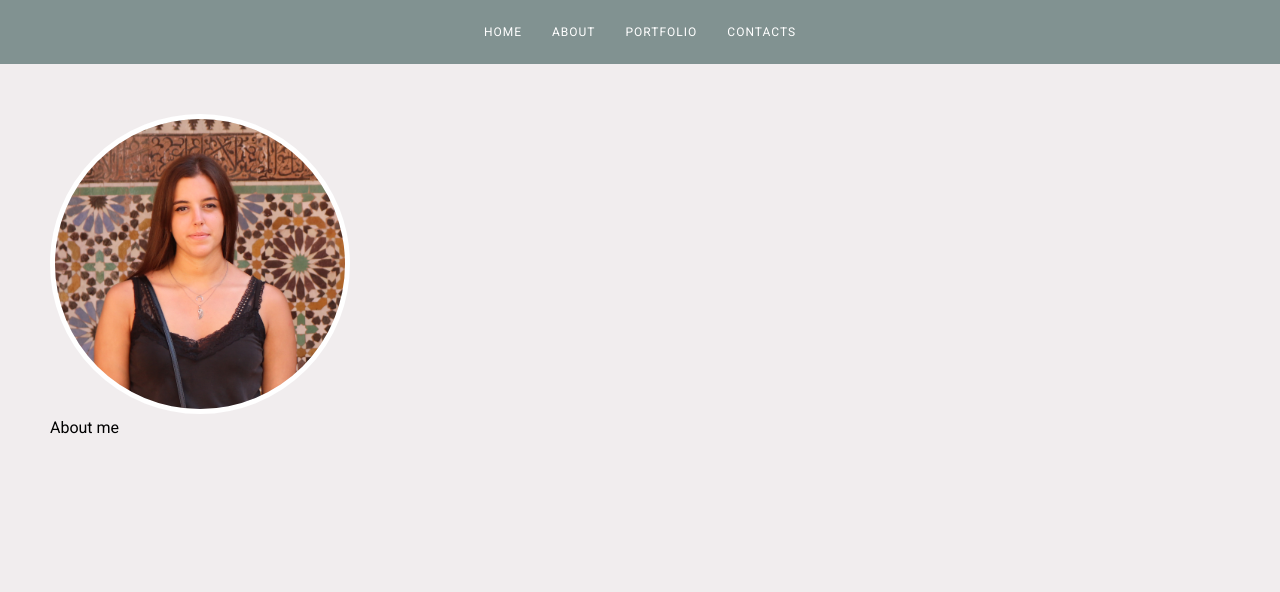
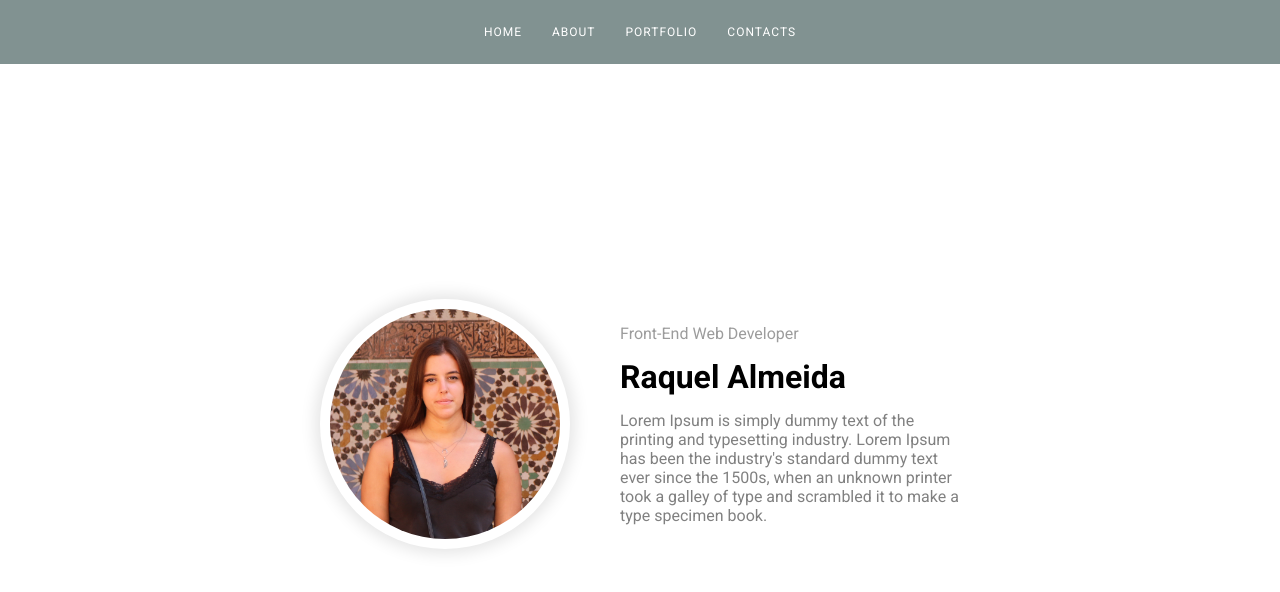
Before and after one commit to Raquel-Almeida/curriculum, a React (Create React App) app: page / in a window 1280 px wide. Shown: the top 592 px of the page. Built offline with nearby package versions, Linux system fonts and the light colour scheme.

Commit message:
Home Page Updated

```diff
--- a/src/components/Pages/Home/Home.jsx
+++ b/src/components/Pages/Home/Home.jsx
@@ -5,9 +5,15 @@ import "./Home.scss";
 
 export default function Home() {
   return (
-    <div className="home">
-      <img className="profile-photo" src={profilePhoto} alt="Profile"></img>
-      <p>About me</p>
-    </div>
+    <section className="home">
+      <div className="profile">
+        <img className="profile-photo" src={profilePhoto} alt="Profile"></img>
+        <div className="about-me-container">
+          <p className="job">Front-End Web Developer</p>
+          <p className="name">Raquel Almeida</p>
+          <p className="about-me">Lorem Ipsum is simply dummy text of the printing and typesetting industry. Lorem Ipsum has been the industry's standard dummy text ever since the 1500s, when an unknown printer took a galley of type and scrambled it to make a type specimen book.</p>
+        </div>
+      </div>
+    </section>
   );
 }
--- a/src/components/Pages/Home/Home.scss
+++ b/src/components/Pages/Home/Home.scss
@@ -3,13 +3,22 @@
 .home {
   width: 100%;
   height: 100%;
-  padding: 50px;
+  display: flex;
+  justify-content: center;
+
+  .profile {
+    @include flexCenter(row);
+    width: 50%;
+    max-width: 900px;
+    gap: 50px;
 
     .profile-photo {
-    width: 60vw;
-    max-width: 300px;
+      width: 70vw;
+      max-width: 325px;
+      min-width: 250px;
+      box-shadow: 0 0 15px 5px rgb(0, 0, 0, 0.1);
       border-radius: 50%;
-    border: 5px solid white;
+      border: 10px solid transparent;
       image-rendering: -moz-crisp-edges; /* Firefox */
       image-rendering: -o-crisp-edges; /* Opera */
       image-rendering: -webkit-optimize-contrast; /* Webkit (non-standard naming) */
@@ -17,9 +26,37 @@
       -ms-interpolation-mode: nearest-neighbor; /* IE (non-standard property) */
     }
 
-  @media screen and (max-width: 500px) {
-    .profile-photo {
-      min-width: 250px;
+    .about-me-container {
+      @include flexCenter(column);
+      align-items: flex-start;
+      gap: 15px;
+
+      .job {
+        color: rgb(156, 156, 156);
+        white-space: nowrap;
+      }
+
+      .name {
+        font-size: 2rem;
+        font-weight: bold;
+        white-space: nowrap;
+      }
+
+      .about-me {
+        color: gray;
+
+        @media screen and (max-width: 900px) {
+          text-align: center;
+        }
+      }
+
+      @media screen and (max-width: 900px) {
+        align-items: center;
+      }
+    }
+
+    @media screen and (max-width: 900px) {
+      flex-direction: column;
     }
   }
 }
--- a/src/components/Pages/Pages.scss
+++ b/src/components/Pages/Pages.scss
@@ -2,6 +2,7 @@
 
 .pages-container {
   width: 100vw;
-  height: 92vh;
-  background-color: $backgroundColor;
+  height: 90vh;
+  padding: 1vh 0;
+  background-color: white;
 }
```
Lines whose indentation alone changed are shown as unchanged.
